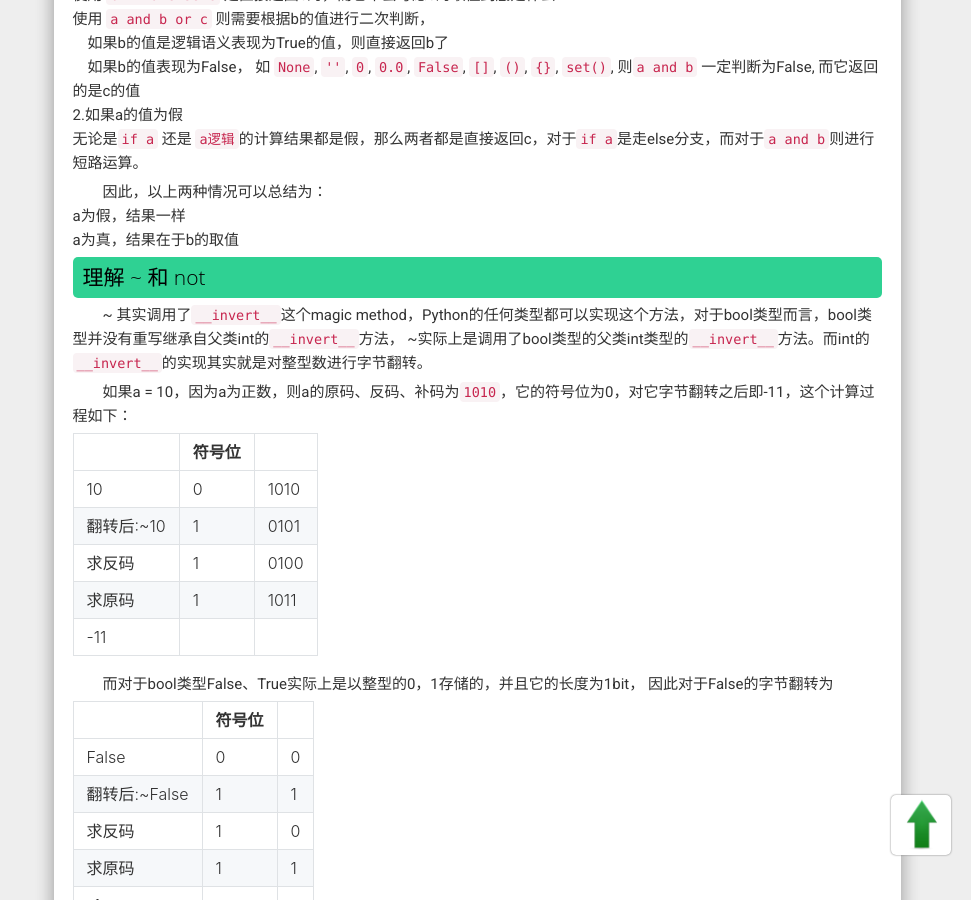
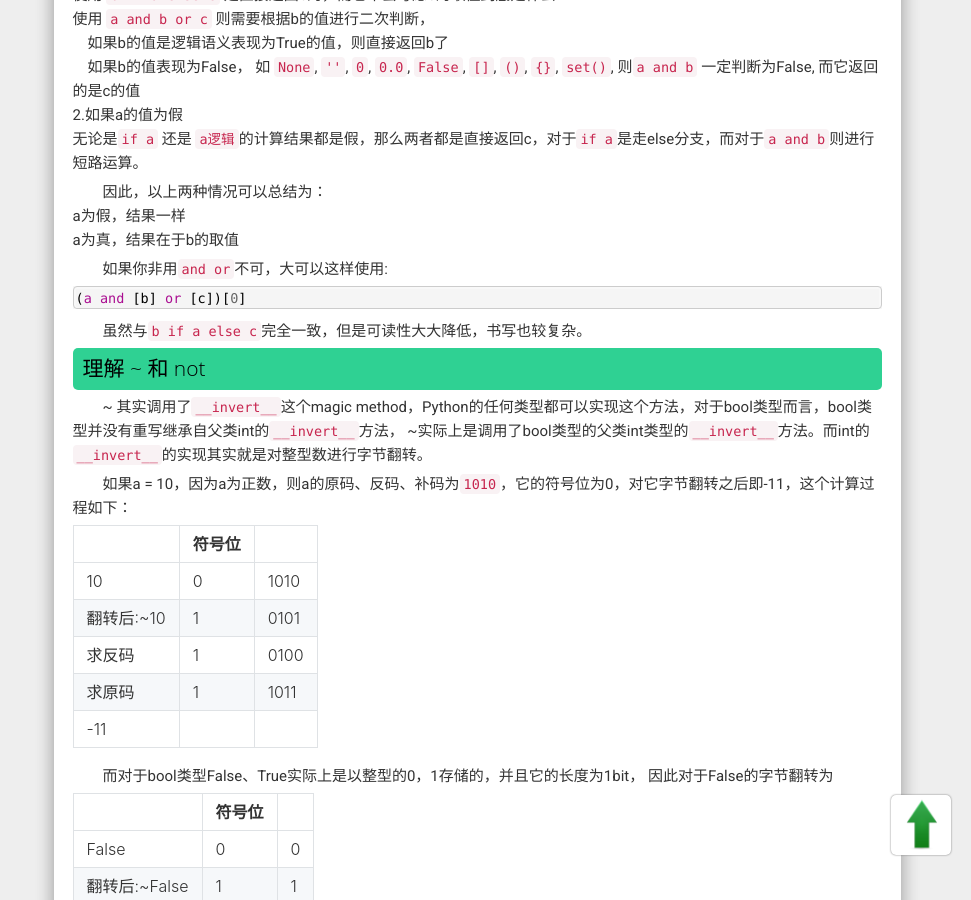
Before and after one commit to iampythoner/iampythoner.github.io, a Jekyll site: the page built from _posts/2017-10-28-idioms.md, in a window 1280 px wide and 900 px high, scrolled down 1165 px. Shown: the whole window, without its empty margins (309-1280 px from the left). Built offline with Jekyll 4.4.1, drawn with Linux system fonts in a browser that asks for light colours; nearby versions of some CDN libraries; comment, search, counter and statistics services are not loaded.

Commit message:
no message

````diff
--- a/_posts/2017-10-28-idioms.md
+++ b/_posts/2017-10-28-idioms.md
@@ -74,6 +74,13 @@ a and b or c
 a为假，结果一样<br>
 a为真，结果在于b的取值<br>
 
+如果你非用`and or`不可，大可以这样使用:
+
+```python
+(a and [b] or [c])[0]
+```
+虽然与`b if a else c`完全一致，但是可读性大大降低，书写也较复杂。
+
 ## 理解  ~ 和 not
 ~ 其实调用了`__invert__`这个magic method，Python的任何类型都可以实现这个方法，对于bool类型而言，bool类型并没有重写继承自父类int的`__invert__`方法， ~实际上是调用了bool类型的父类int类型的`__invert__`方法。而int的`__invert__`的实现其实就是对整型数进行字节翻转。
 
````
